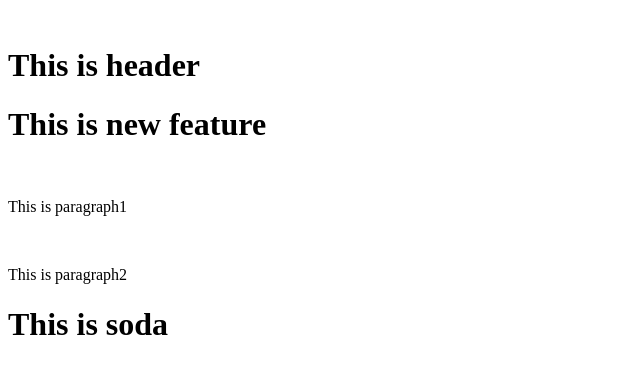
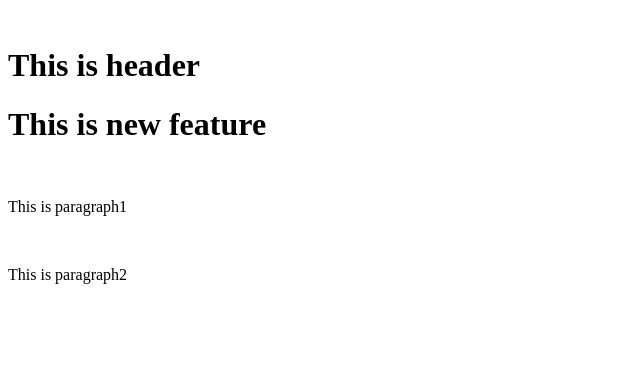
Before and after one commit to nuengruthaiboonmak/sample_git2, a plain HTML site: page index.html in a window 1280 px wide. Shown: the whole page, without its empty margins (0-640 px from the left). Drawn offline with Linux system fonts and the light colour scheme.

```diff
--- a/index.html
+++ b/index.html
@@ -7,5 +7,4 @@
 <h1>This is new feature</h1>
 <p>This is paragraph1</p>
 <p>This is paragraph2</p>
-<h1>This is soda</h1>
 </body>
```
